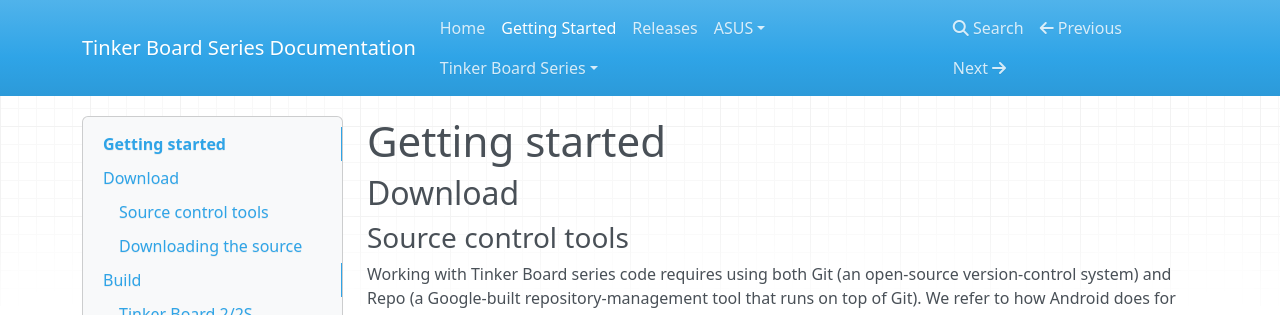
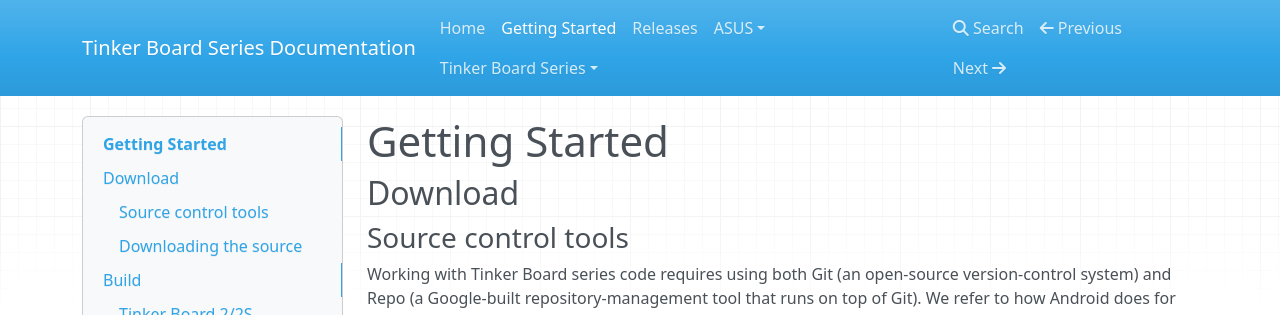
Before and after one commit to TinkerBoard/tinkerboard.github.io, an MkDocs documentation site: the page built from docs/getting-started.md, in a window 1280 px wide and 900 px high. Shown: the top 315 px of the window. Built offline with MkDocs 1.6.1, drawn with Linux system fonts in a browser that asks for light colours; nearby versions of some CDN libraries.

Commit message:
Capitalize the heading

```diff
--- a/docs/getting-started.md
+++ b/docs/getting-started.md
@@ -1,4 +1,4 @@
-# Getting started
+# Getting Started
 ## Download
 ### Source control tools
 Working with Tinker Board series code requires using both Git (an open-source version-control system) and Repo (a Google-built repository-management tool that runs on top of Git). We refer to how Android does for [Source control tools](https://source.android.com/docs/setup/download){:target="_blank"}.
```
